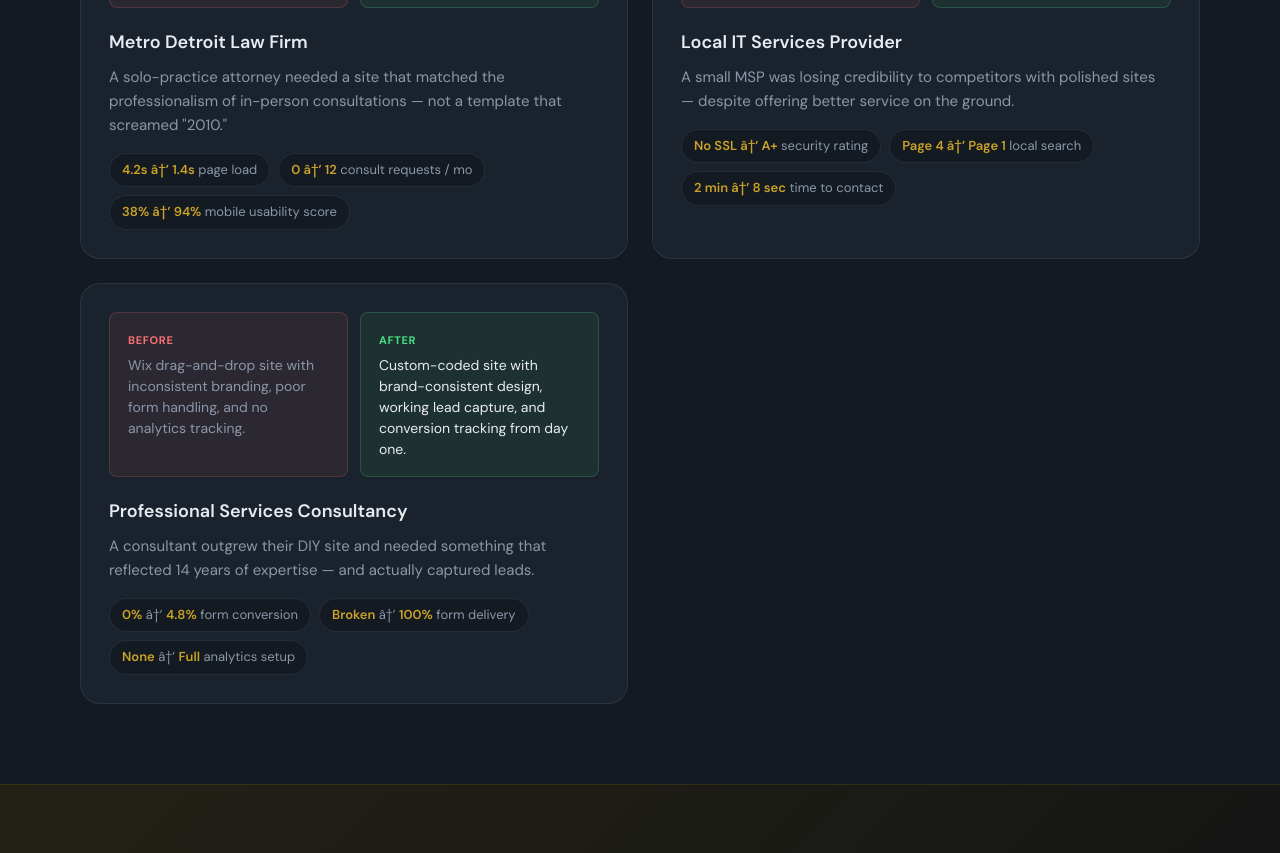
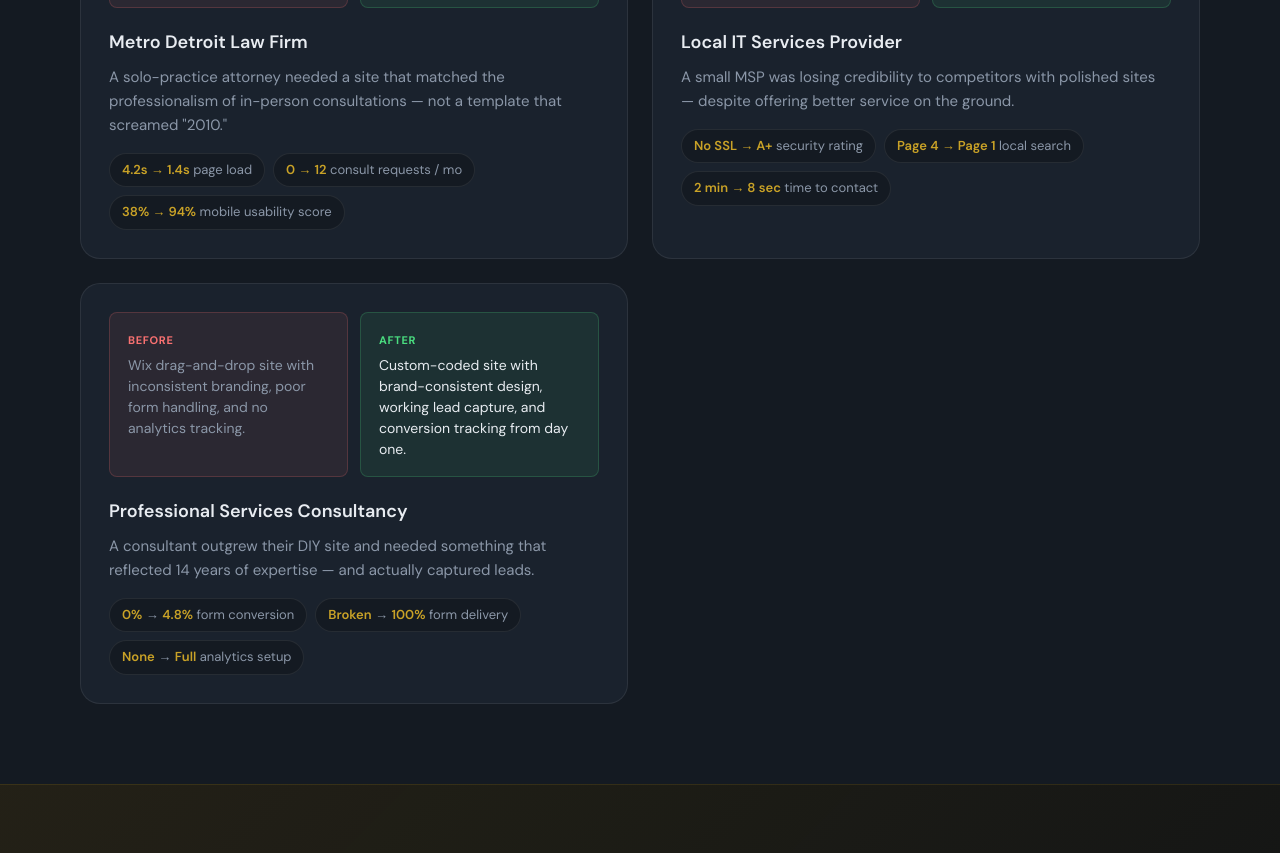
Before and after one commit to Tom-Kraus87/SignalCrestSystems, a plain HTML site: page case-studies.html in a window 1280 px wide. Shown: the part 560-1413 px from the top of the page. Drawn offline with Linux system fonts and the light colour scheme.

Commit message:
Fix corrupted arrow characters on case studies and related pages.
Co-authored-by: Cursor <cursoragent@cursor.com>

```diff
--- a/case-studies.html
+++ b/case-studies.html
@@ -66,9 +66,9 @@
             <h3>Metro Detroit Law Firm</h3>
             <p>A solo-practice attorney needed a site that matched the professionalism of in-person consultations — not a template that screamed "2010."</p>
             <ul class="case-metrics">
-              <li><strong>4.2s â†’ 1.4s</strong> page load</li>
-              <li><strong>0 â†’ 12</strong> consult requests / mo</li>
-              <li><strong>38% â†’ 94%</strong> mobile usability score</li>
+              <li><strong>4.2s → 1.4s</strong> page load</li>
+              <li><strong>0 → 12</strong> consult requests / mo</li>
+              <li><strong>38% → 94%</strong> mobile usability score</li>
             </ul>
           </article>
 
@@ -86,9 +86,9 @@
             <h3>Local IT Services Provider</h3>
             <p>A small MSP was losing credibility to competitors with polished sites — despite offering better service on the ground.</p>
             <ul class="case-metrics">
-              <li><strong>No SSL â†’ A+</strong> security rating</li>
-              <li><strong>Page 4 â†’ Page 1</strong> local search</li>
-              <li><strong>2 min â†’ 8 sec</strong> time to contact</li>
+              <li><strong>No SSL → A+</strong> security rating</li>
+              <li><strong>Page 4 → Page 1</strong> local search</li>
+              <li><strong>2 min → 8 sec</strong> time to contact</li>
             </ul>
           </article>
 
@@ -106,9 +106,9 @@
             <h3>Professional Services Consultancy</h3>
             <p>A consultant outgrew their DIY site and needed something that reflected 14 years of expertise — and actually captured leads.</p>
             <ul class="case-metrics">
-              <li><strong>0%</strong> â†’ <strong>4.8%</strong> form conversion</li>
-              <li><strong>Broken</strong> â†’ <strong>100%</strong> form delivery</li>
-              <li><strong>None</strong> â†’ <strong>Full</strong> analytics setup</li>
+              <li><strong>0%</strong> → <strong>4.8%</strong> form conversion</li>
+              <li><strong>Broken</strong> → <strong>100%</strong> form delivery</li>
+              <li><strong>None</strong> → <strong>Full</strong> analytics setup</li>
             </ul>
           </article>
         </div>
```
Also changed, not shown: qa-process.html (+1 -1 lines), resources.html (+4 -4 lines).
